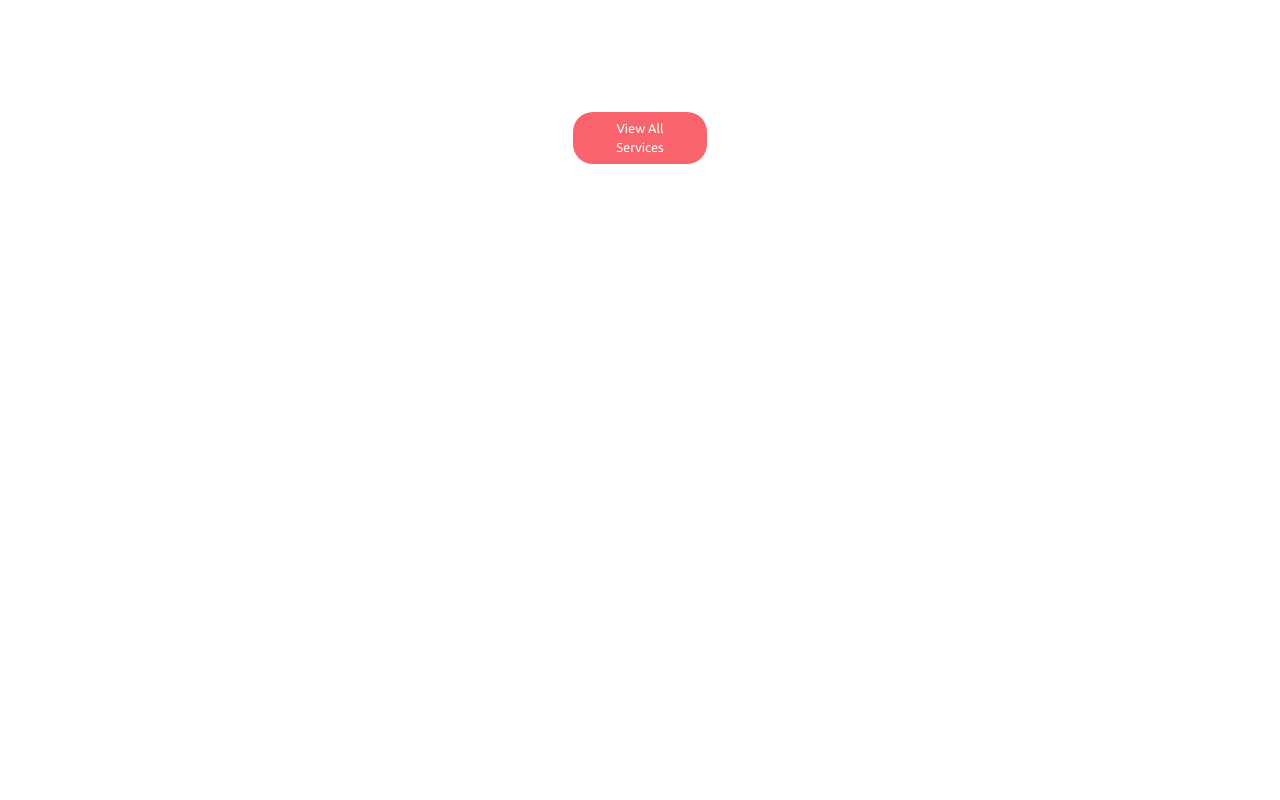
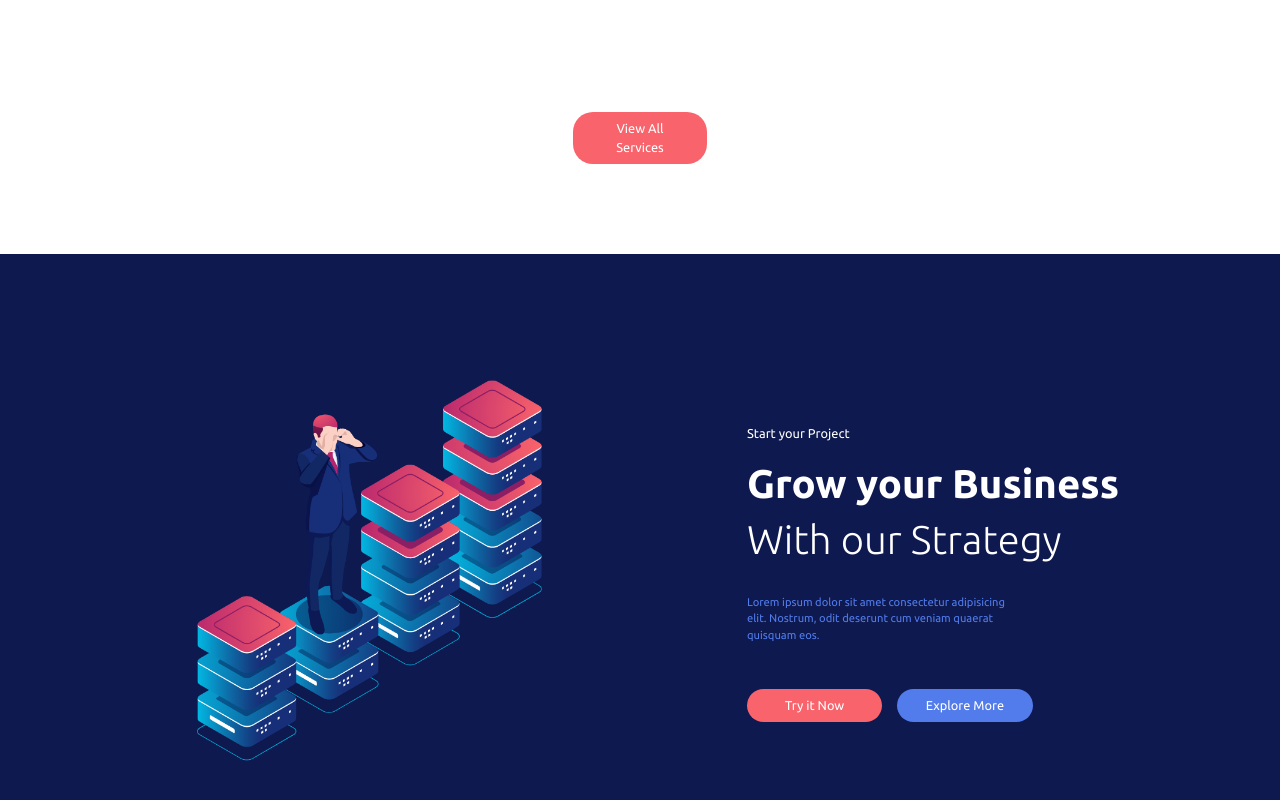
Before and after one commit to saff-it/proj-html-vuejs, a Vue app: page / in a window 1280 px wide. Shown: the part 1460-2260 px from the top of the page. Before the commit the page ends 1714 px from the top, so only its background shows below. Built offline with nearby package versions, Linux system fonts and the light colour scheme.

Commit message:
Main - third section done

```diff
--- a/src/components/siteHeader.vue
+++ b/src/components/siteHeader.vue
@@ -99,7 +99,7 @@ export default {
 
 </script>
 
-<style lang="scss">
+<style lang="scss" scoped>
 @import "../styles/general.scss";
 @import "../styles/variables.scss";
 @import "../styles/mixins.scss";
--- a/src/components/siteMain.vue
+++ b/src/components/siteMain.vue
@@ -12,8 +12,7 @@
                 </div>
 
                 <div class="row">
-                    <whatWeDoCard v-for="(card, index) in whatWeDoCards" :key="index"
-                    :singleCard="card" />
+                    <whatWeDoCard v-for="(card, index) in whatWeDoCards" :key="index" :singleCard="card" />
                 </div>
 
                 <button>View All Services</button>
@@ -22,11 +21,34 @@
         </section>
 
         <!-- grow your business section  -->
+        <section class="ms_grow-business">
+            <div class="container ms_hero">
+                <div class="row align-items-center">
 
-        <section></section>
+                    <div class="col-7">
+                        <img src="../assets/img/men-data.png" alt="Hero pic">
+                    </div>
 
+                    <div class="col-5">
 
+                        <div class="ms_title-txt text-white">
+                            <span>Start your Project</span>
+                            <h1 class="fw-bolder mt-3">Grow your Business</h1>
+                            <h1 class="fw-lighter">With our Strategy</h1>
+                        </div>
 
+                        <p>Lorem ipsum dolor sit amet consectetur adipisicing elit. Nostrum, odit deserunt cum veniam
+                            quaerat quisquam eos.</p>
+
+                        <div class="ms_hero-btns">
+                            <button class="ms_btn-left">Try it Now</button>
+                            <button class="ms_btn-right">Explore More</button>
+                        </div>
+                    </div>
+
+                </div>
+            </div>
+        </section>
 
     </main>
 </template>
@@ -83,6 +105,8 @@ div.container {
     align-items: center;
 }
 
+// WHAT WE DO SECTION
+
 .ms_upper-txt {
     text-align: center;
     margin: 70px;
@@ -103,8 +127,6 @@ div.container {
     }
 }
 
-
-
 button {
     @include buttonLayout;
     background-color: $colorText9;
@@ -112,4 +134,40 @@ button {
     margin-top: 150px;
     margin-bottom: 90px;
 }
+
+// GROW YOUR BUSINESS SECTION
+
+section.ms_grow-business{
+    background-color: $colorBg9;
+}
+
+.col-5 div.ms_title-txt span{
+    font-size: 0.8rem;
+}
+
+.col-5 p {
+    color: $colorBg3;
+    width: 60%;
+    font-size: 0.7rem;
+    margin: 30px 0;
+}
+
+.col-7 img {
+    transform: scale(60%)
+}
+
+.ms_hero-btns button {
+    @include buttonLayout;
+    margin: 15px 15px 0 0;
+    width: 30%;
+}
+
+button.ms_btn-left {
+    background-color: $colorText9;
+}
+
+button.ms_btn-right {
+    background-color: $colorBg3;
+}
+
 </style>
```
